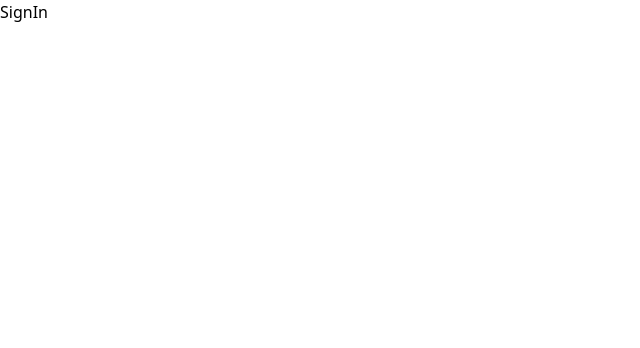
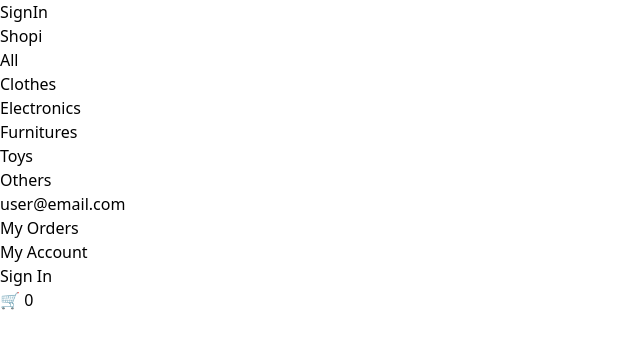
Before and after one commit to YakeCode/React-Vite-Taildwind, a React (Vite) app: page /sign-in in a window 1280 px wide. Shown: the top 348 px of the page, without its empty margins (0-640 px from the left). Built offline with nearby package versions, Linux system fonts and the light colour scheme.

Commit message:
se crea el navBar y se utiliza la etiqueta navLink, se crean nuevos apuntes y se ordenan por numero de acuerdo al orden respectivo

```diff
--- /dev/null
+++ b/src/Components/Navbar/index.jsx
@@ -0,0 +1,135 @@
+//import React from 'react'
+
+import { NavLink } from "react-router-dom"
+
+const Navbar = () => {
+
+    const activeStyle = 'underline underline-offset-4'
+
+    return (
+
+        <nav className="w-full flex justify-around items-center fixed z-10 py-4 px-8 text-sm font-light">
+        {/*left nav */}
+            <ul className="flex items-center gap-5">
+                <li className="font-semibold text-xl">
+                    <NavLink to='/'>
+                        Shopi
+                    </NavLink>
+                </li>
+
+                <li>
+                    <NavLink
+                        to='/'
+                        className = {({isActive})=>
+                            isActive ? activeStyle : undefined
+                        }
+                    >
+                        All
+                    </NavLink>
+                </li>
+
+                <li>
+                    <NavLink
+                        to='/clothes'
+                        className = {({isActive})=>
+                            isActive ? activeStyle : undefined
+                        }
+                    >
+                        Clothes
+                    </NavLink>
+                </li>
+
+                <li>
+                    <NavLink
+                        to='/electronics'
+                        className = {({isActive})=>
+                            isActive ? activeStyle : undefined
+                        }
+                    >
+                        Electronics
+                    </NavLink>
+                </li>
+
+                <li>
+                    <NavLink
+                        to='/furnitures'
+                        className = {({isActive})=>
+                            isActive ? activeStyle : undefined
+                        }
+                    >
+                        Furnitures
+                    </NavLink>
+                </li>
+
+                <li>
+                    <NavLink
+                        to='/toys'
+                        className = {({isActive})=>
+                            isActive ? activeStyle : undefined
+                        }
+                    >
+                        Toys
+                    </NavLink>
+                </li>
+
+                <li>
+                    <NavLink
+                        to='/others'
+                        className = {({isActive})=>
+                            isActive ? activeStyle : undefined
+                        }
+                    >
+                        Others
+                    </NavLink>
+                </li>
+            </ul>
+        {/*right nav */}
+            <ul className="flex items-center gap-5">
+
+                <li className="text-black/70">
+                    user@email.com
+                </li>
+
+                <li>
+                    <NavLink
+                        to='/my-orders'
+                        className = {({isActive})=>
+                            isActive ? activeStyle : undefined
+                        }
+                    >
+                        My Orders
+                    </NavLink>
+                </li>
+
+                <li>
+                    <NavLink
+                        to='/my-account'
+                        className = {({isActive})=>
+                            isActive ? activeStyle : undefined
+                        }
+                    >
+                        My Account
+                    </NavLink>
+                </li>
+
+                <li>
+                    <NavLink
+                        to='/sign-in'
+                        className = {({isActive})=>
+                            isActive ? activeStyle : undefined
+                        }
+                    >
+                        Sign In
+                    </NavLink>
+                </li>
+
+                <li>
+                    🛒 0
+                </li>
+            </ul>
+        </nav>
+
+    )
+}
+
+export {Navbar}
--- a/src/Pages/App/App.jsx
+++ b/src/Pages/App/App.jsx
@@ -7,6 +7,7 @@ import MyOrders from '../MyOrders'
 import NotFound from '../NotFound'
 import SignIn from '../SignIn'
 import './App.css'
+import { Navbar } from '../../Components/Navbar'
 
 const AppRoutes = ()=>{
   let routes = useRoutes (
@@ -27,6 +28,7 @@ function App() {
 
     <BrowserRouter>
       <AppRoutes/>
+      <Navbar/>
     </BrowserRouter>
 
   )
--- a/src/Pages/Home/index.jsx
+++ b/src/Pages/Home/index.jsx
@@ -1,4 +1,4 @@
-import React from 'react'
+//import React from 'react'
 
 function Home() {
     return (
```
Also changed, not shown: Apuntes/1-crear-paginas.md (added, +27 -0 lines), Apuntes/2-crear-rutas.md (renamed from Apuntes/crear-rutas.md, +2 -0 lines), Apuntes/3-crear-navbar.md (added, +32 -0 lines).
